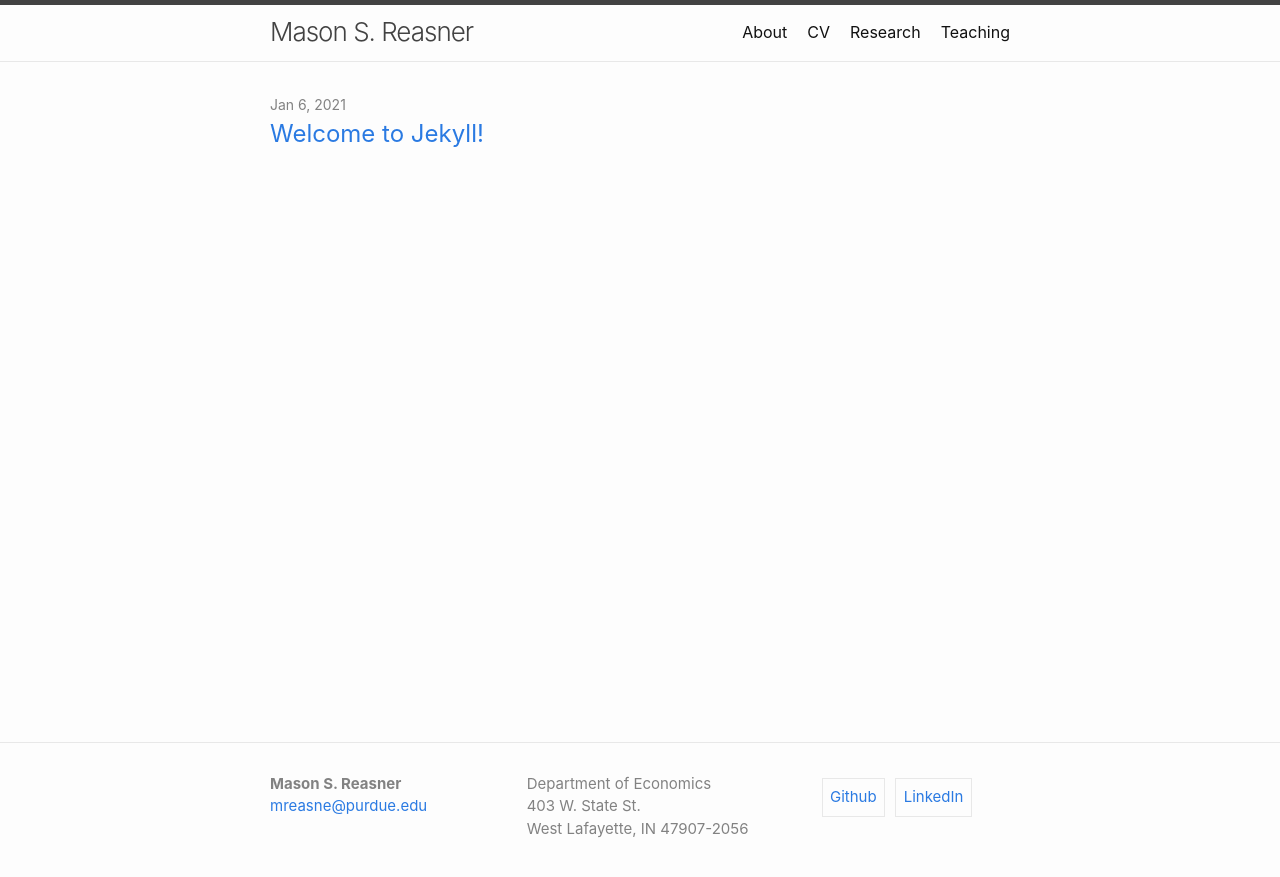
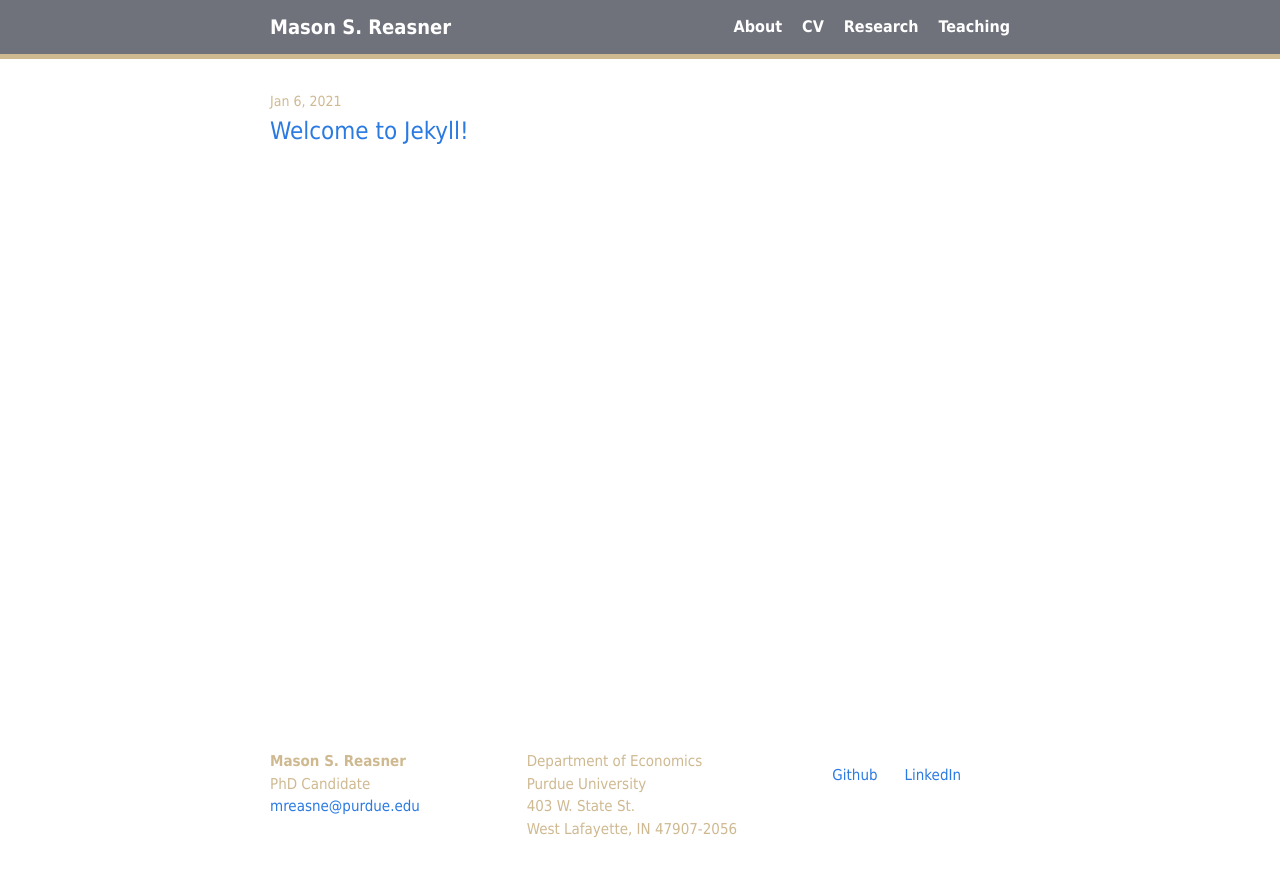
Before and after one commit to reasner/reasner.github.io, a Jekyll site: the page built from index.markdown, in a window 1280 px wide. Shown: the top 877 px of the page. Built offline with Jekyll 4.4.1, drawn with Linux system fonts in a browser that asks for light colours.

Commit message:
made prettier

```diff
--- a/_includes/footer.html
+++ b/_includes/footer.html
@@ -4,7 +4,7 @@
       <div class="footer-col  footer-col-1">
         <ul class="contact-list">
           <li><strong>{{ site.title }}</strong></li>
-			<li>{{ site.jobtitle }}</li>
+	  <li>{{ site.job }}</li>
           <li><a href="mailto:{{ site.email }}">{{ site.email }}</a></li>
         </ul>
       </div>
@@ -12,6 +12,7 @@
       <div class="footer-col  footer-col-2">
          <p class="text">
 		Department of Economics <br />
+		Purdue University <br />
 		403 W. State St. <br />
 		West Lafayette, IN 47907-2056 </p>
       </div>
--- a/_sass/_base.scss
+++ b/_sass/_base.scss
@@ -132,6 +132,40 @@ a {
     }
   }
 }
+
+/**
+ * Navigation Links
+ */
+
+a.page-link {
+      color: $white;
+      font-weight: bold;
+      text-decoration: none;
+
+      &:hover {
+        color: $boilermaker-gold;
+	font-weight: bold;
+      }
+}
+
+/**
+ * Title Link
+ */
+
+a.site-title {
+      color: $white;
+      font-weight: bold;
+      text-decoration: none;
+
+      &:hover {
+	color: $boilermaker-gold;
+	font-weight: bold;
+      }
+
+}
+
+
+
 
 
 /**
--- a/_sass/_layout.scss
+++ b/_sass/_layout.scss
@@ -2,19 +2,20 @@
  * Site header
  */
 .site-header {
-  border-top: 5px solid $border-color-03;
-  border-bottom: 1px solid $border-color-01;
-  min-height: $spacing-unit * 1.865;
+  border-top: 0px solid $border-color-03;
+  border-bottom: 5px solid $boilermaker-gold;
+  min-height: $spacing-unit * 1.5;
   line-height: $base-line-height * $base-font-size * 2.25;
+  background: $cool-gray;
 
   // Positioning context for the mobile navigation icon
   position: relative;
 }
 
 .site-title {
-  @include relative-font-size(1.625);
-  font-weight: 300;
-  letter-spacing: -1px;
+  @include relative-font-size(1.25);
+  font-weight: bold;
+  letter-spacing: 0px;
   margin-bottom: 0;
   float: left;
 
@@ -32,8 +33,8 @@
   position: absolute;
   top: 9px;
   right: $spacing-unit / 2;
-  background-color: $background-color;
-  border: 1px solid $border-color-01;
+  background-color: $cool-gray;
+  border: 1px solid $white;
   border-radius: 5px;
   text-align: right;
 
@@ -50,7 +51,7 @@
     text-align: center;
 
     > svg path {
-      fill: $border-color-03;
+      fill: $white;
     }
   }
 
@@ -74,7 +75,7 @@
   }
 
   .page-link {
-    color: $text-color;
+    @include relative-font-size(1);
     line-height: $base-line-height;
     display: block;
     padding: 5px 10px;
--- a/_sass/classic.scss
+++ b/_sass/classic.scss
@@ -1,13 +1,17 @@
 @charset "utf-8";
 
-$brand-color:           #828282 !default;
+$brand-color:           #CFB991 !default;
 $brand-color-light:     lighten($brand-color, 40%) !default;
 $brand-color-dark:      darken($brand-color, 25%) !default;
+$cool-gray:		#6F727B !default;
+$boilermaker-gold:	#CFB991 !default;
+$black:			#000000 !default;
+$white:			#FFFFFF !default;
 
-$site-title-color:      $brand-color-dark !default;
+$site-title-color:      $white !default;
 
-$text-color:            #111111 !default;
-$background-color:      #fdfdfd !default;
+$text-color:            #555960 !default;
+$background-color:      #FFFFFF !default;
 $code-background-color: #eeeeff !default;
 
 $link-base-color:       #2a7ae2 !default;
--- a/_sass/initialize.scss
+++ b/_sass/initialize.scss
@@ -2,8 +2,8 @@
 
 // Define defaults for each variable.
 
-$base-font-family: -apple-system, BlinkMacSystemFont, "Segoe UI", "Segoe UI Symbol", "Segoe UI Emoji", "Apple Color Emoji", Roboto, Helvetica, Arial, sans-serif !default;
-$code-font-family: "Menlo", "Inconsolata", "Consolas", "Roboto Mono", "Ubuntu Mono", "Liberation Mono", "Courier New", monospace;
+$base-font-family: Futura, Tahoma, Verdana, Arial, Helvetica, sans-serif !default;
+$code-font-family: "Menlo", "Ubuntu Mono", "Courier New", monospace;
 $base-font-size:   16px !default;
 $base-font-weight: 400 !default;
 $small-font-size:  $base-font-size * 0.875 !default;
```
